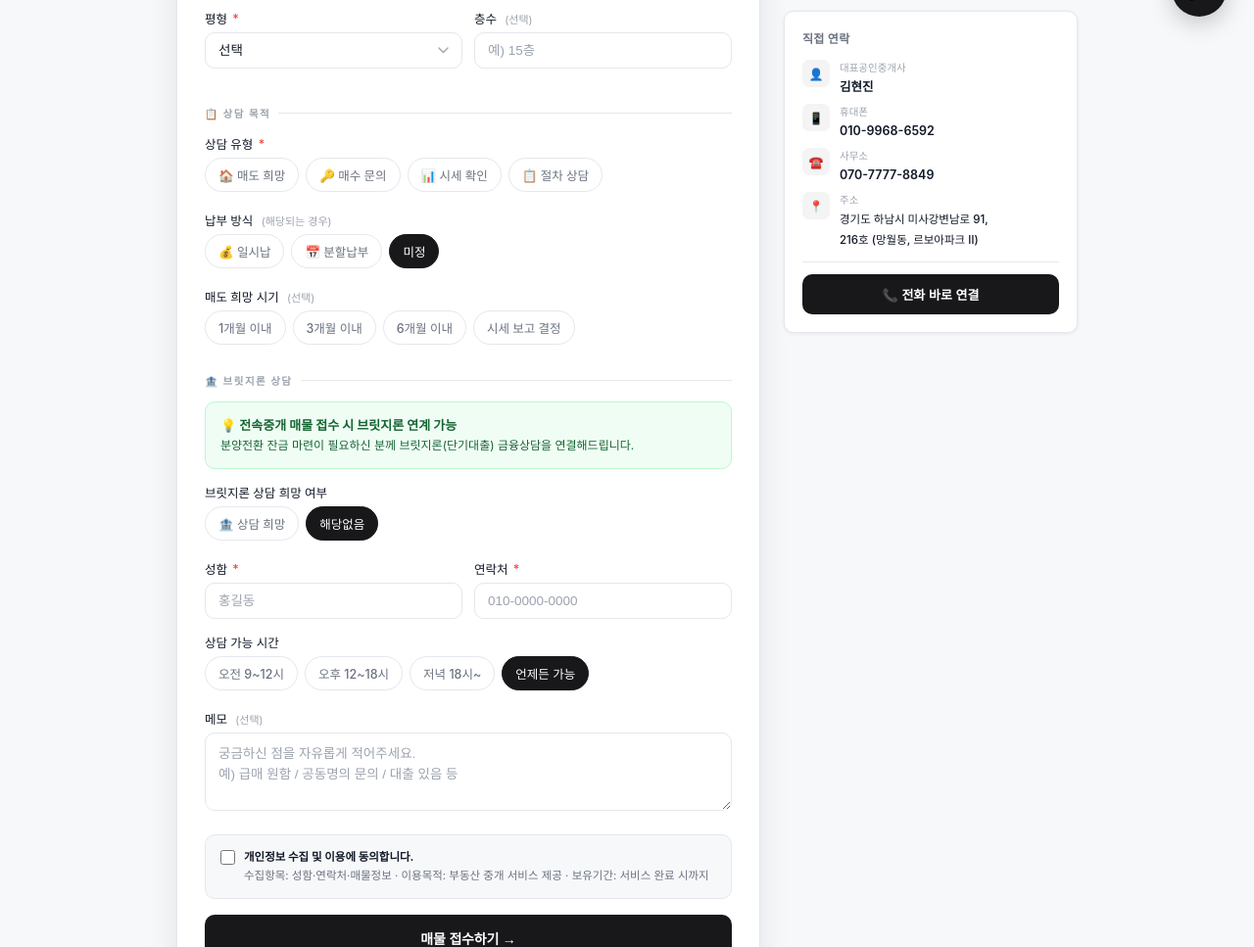
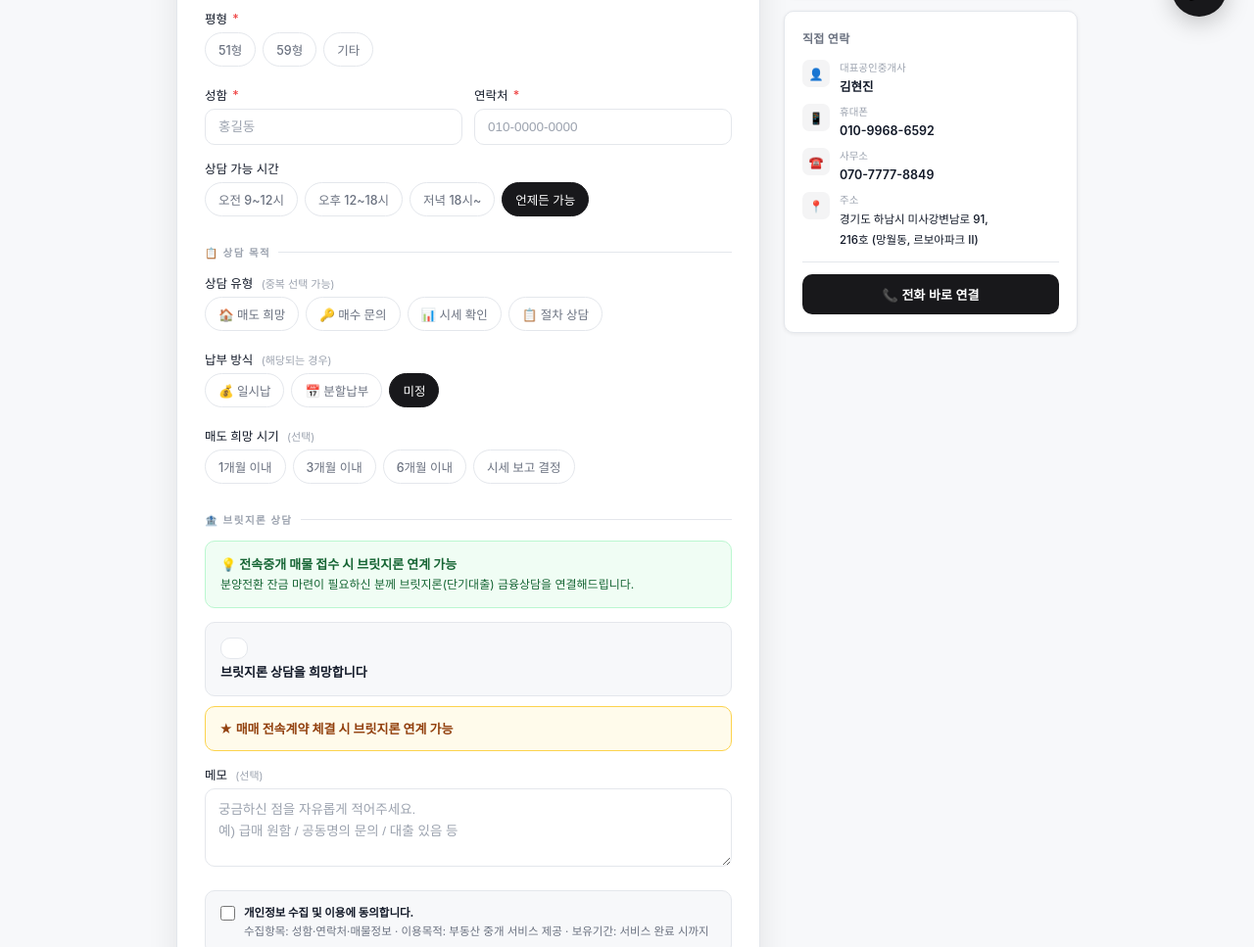
Before and after one commit to kingjin77-rgb/zero-listing, a plain HTML site: page index.html in a window 1280 px wide. Shown: the part 755-1722 px from the top of the page at 98% size. Drawn offline with Linux system fonts and the light colour scheme; a web font is replaced by a local one.

Commit message:
Add files via upload

```diff
--- a/index.html
+++ b/index.html
@@ -289,34 +289,55 @@ footer{border-top:1px solid var(--border);background:var(--surface);padding:24px
             </div>
           </div>
 
+          <div class="f">
+            <label>평형 <span class="r">*</span></label>
+            <div class="chips">
+              <input type="radio" name="평형" id="py1" value="51형" required>
+              <label for="py1">51형</label>
+              <input type="radio" name="평형" id="py2" value="59형">
+              <label for="py2">59형</label>
+              <input type="radio" name="평형" id="py3" value="기타">
+              <label for="py3">기타</label>
+            </div>
+          </div>
+
           <div class="g2">
             <div class="f">
-              <label>평형 <span class="r">*</span></label>
-              <select name="평형" required>
-                <option value="">선택</option>
-                <option value="51형">51형</option>
-                <option value="59형">59형</option>
-                <option value="기타">기타</option>
-              </select>
+              <label>성함 <span class="r">*</span></label>
+              <input type="text" name="성함" placeholder="홍길동" required>
             </div>
             <div class="f">
-              <label>층수 <span class="s">(선택)</span></label>
-              <input type="text" name="층수" placeholder="예) 15층">
+              <label>연락처 <span class="r">*</span></label>
+              <input type="tel" name="연락처" placeholder="010-0000-0000" required>
+            </div>
+          </div>
+
+          <div class="f">
+            <label>상담 가능 시간</label>
+            <div class="chips">
+              <input type="radio" name="상담시간" id="t1" value="오전 9~12시">
+              <label for="t1">오전 9~12시</label>
+              <input type="radio" name="상담시간" id="t2" value="오후 12~18시">
+              <label for="t2">오후 12~18시</label>
+              <input type="radio" name="상담시간" id="t3" value="저녁 18시~">
+              <label for="t3">저녁 18시~</label>
+              <input type="radio" name="상담시간" id="t4" value="언제든 가능" checked>
+              <label for="t4">언제든 가능</label>
             </div>
           </div>
 
           <div class="sec">📋 상담 목적</div>
 
           <div class="f">
-            <label>상담 유형 <span class="r">*</span></label>
+            <label>상담 유형 <span class="s">(중복 선택 가능)</span></label>
             <div class="chips">
-              <input type="radio" name="상담유형" id="c1" value="매도 희망" required>
+              <input type="checkbox" name="상담유형" id="c1" value="매도 희망">
               <label for="c1">🏠 매도 희망</label>
-              <input type="radio" name="상담유형" id="c2" value="매수 문의">
+              <input type="checkbox" name="상담유형" id="c2" value="매수 문의">
               <label for="c2">🔑 매수 문의</label>
-              <input type="radio" name="상담유형" id="c3" value="시세 확인">
+              <input type="checkbox" name="상담유형" id="c3" value="시세 확인">
               <label for="c3">📊 시세 확인</label>
-              <input type="radio" name="상담유형" id="c4" value="분양전환 절차 상담">
+              <input type="checkbox" name="상담유형" id="c4" value="분양전환 절차 상담">
               <label for="c4">📋 절차 상담</label>
             </div>
           </div>
@@ -355,41 +376,16 @@ footer{border-top:1px solid var(--border);background:var(--surface);padding:24px
           </div>
 
           <div class="f">
-            <label>브릿지론 상담 희망 여부</label>
-            <div class="chips">
-              <input type="radio" name="브릿지론" id="b1" value="희망">
-              <label for="b1">🏦 상담 희망</label>
-              <input type="radio" name="브릿지론" id="b2" value="해당없음" checked>
-              <label for="b2">해당없음</label>
+            <label class="priv" style="margin:0 0 10px;">
+              <input type="checkbox" name="브릿지론" id="b1" value="상담 희망">
+              <p style="font-size:13px;"><strong>브릿지론 상담을 희망합니다</strong></p>
+            </label>
+            <div style="background:#fffbeb;border:1.5px solid #fcd34d;border-radius:var(--radius);padding:11px 14px;font-size:12.5px;color:#92400e;line-height:1.7;">
+              <b style="font-size:13px;">★ 매매 전속계약 체결 시 브릿지론 연계 가능</b>
             </div>
           </div>
 
 
-
-          <div class="g2">
-            <div class="f">
-              <label>성함 <span class="r">*</span></label>
-              <input type="text" name="성함" placeholder="홍길동" required>
-            </div>
-            <div class="f">
-              <label>연락처 <span class="r">*</span></label>
-              <input type="tel" name="연락처" placeholder="010-0000-0000" required>
-            </div>
-          </div>
-
-          <div class="f">
-            <label>상담 가능 시간</label>
-            <div class="chips">
-              <input type="radio" name="상담시간" id="t1" value="오전 9~12시">
-              <label for="t1">오전 9~12시</label>
-              <input type="radio" name="상담시간" id="t2" value="오후 12~18시">
-              <label for="t2">오후 12~18시</label>
-              <input type="radio" name="상담시간" id="t3" value="저녁 18시~">
-              <label for="t3">저녁 18시~</label>
-              <input type="radio" name="상담시간" id="t4" value="언제든 가능" checked>
-              <label for="t4">언제든 가능</label>
-            </div>
-          </div>
 
           <div class="f">
             <label>메모 <span class="s">(선택)</span></label>
@@ -499,7 +495,7 @@ function toggleChat(){
 }
 
 // ── Form submit ──
-const SCRIPT_URL = 'https://script.google.com/macros/s/AKfycbxu4gyznAwdtk4zZ2SQcyviAFmEGNub4p7u0FsSYoSRcJyy7i_S0Yj2nO4FoOTXYo865g/exec';
+const SCRIPT_URL = 'YOUR_GOOGLE_APPS_SCRIPT_URL';
 
 document.getElementById('mf').addEventListener('submit', async function(e){
   e.preventDefault();
@@ -510,8 +506,12 @@ document.getElementById('mf').addEventListener('submit', async function(e){
   sb.innerHTML = '<div class="spin"></div> 접수 중...';
 
   const data = {};
-  new FormData(this).forEach((v,k) => data[k]=v);
+  const checkedTypes = [];
+  document.querySelectorAll('input[name="상담유형"]:checked').forEach(el => checkedTypes.push(el.value));
+  data['상담유형'] = checkedTypes.join(', ') || '미선택';
+  new FormData(this).forEach((v,k) => { if(k !== '상담유형') data[k]=v; });
   data['접수일시'] = new Date().toLocaleString('ko-KR');
+  data['브릿지론'] = document.getElementById('b1').checked ? '상담 희망' : '해당없음';
 
   try{
     if(SCRIPT_URL !== 'YOUR_GOOGLE_APPS_SCRIPT_URL'){
```
